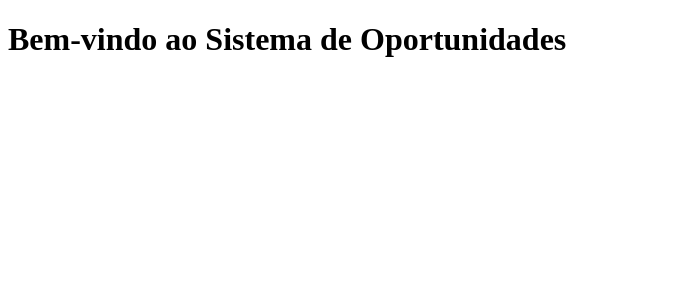
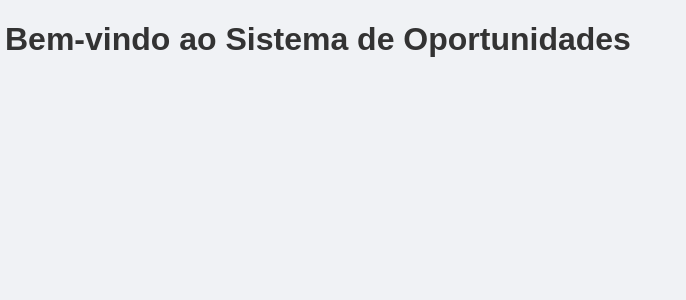
Before and after one commit to LPATROCINIO69/engenharia-necessaria, a React (Vite) app in the folder frontend/: page / in a window 1280 px wide. Shown: the top 300 px of the page, without its empty margins (0-686 px from the left). Built offline with nearby package versions, Linux system fonts and the light colour scheme.

Commit message:
Inclusão de estilo global.css no frontend

```diff
--- a/frontend/src/main.tsx
+++ b/frontend/src/main.tsx
@@ -1,3 +1,4 @@
+import './styles/global.css';
 import { StrictMode } from 'react'
 import { createRoot } from 'react-dom/client'
 import App from './App.tsx'
--- /dev/null
+++ b/frontend/src/styles/global.css
@@ -0,0 +1,9 @@
+body {
+    margin: 5px;
+    font-family: Arial, Helvetica, sans-serif;
+    background-color: #f0f2f5;
+}
+
+h1 {
+    color:#333;
+}
```
Also changed, not shown: 1 other file (tests, documents, lock files or other folders).
